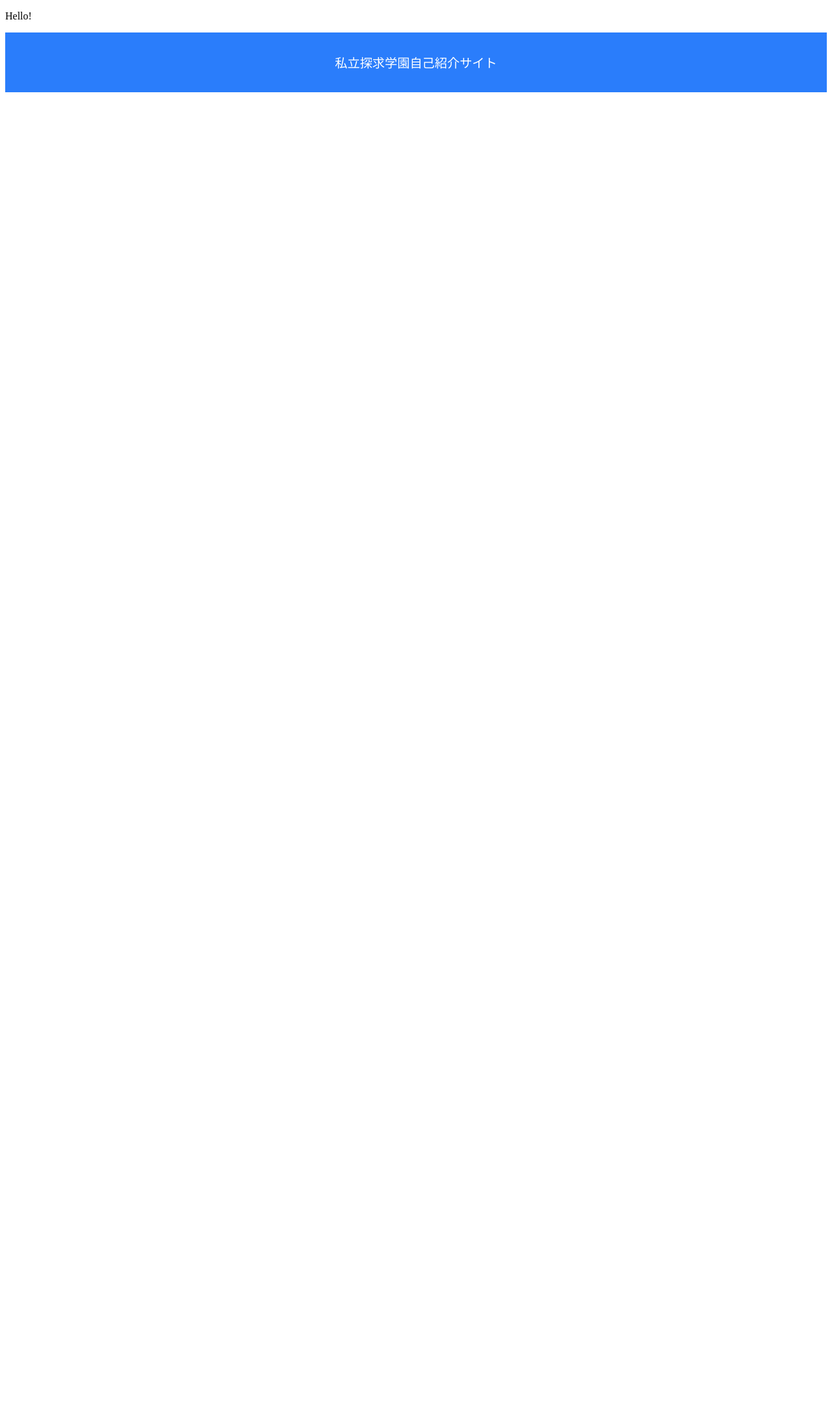
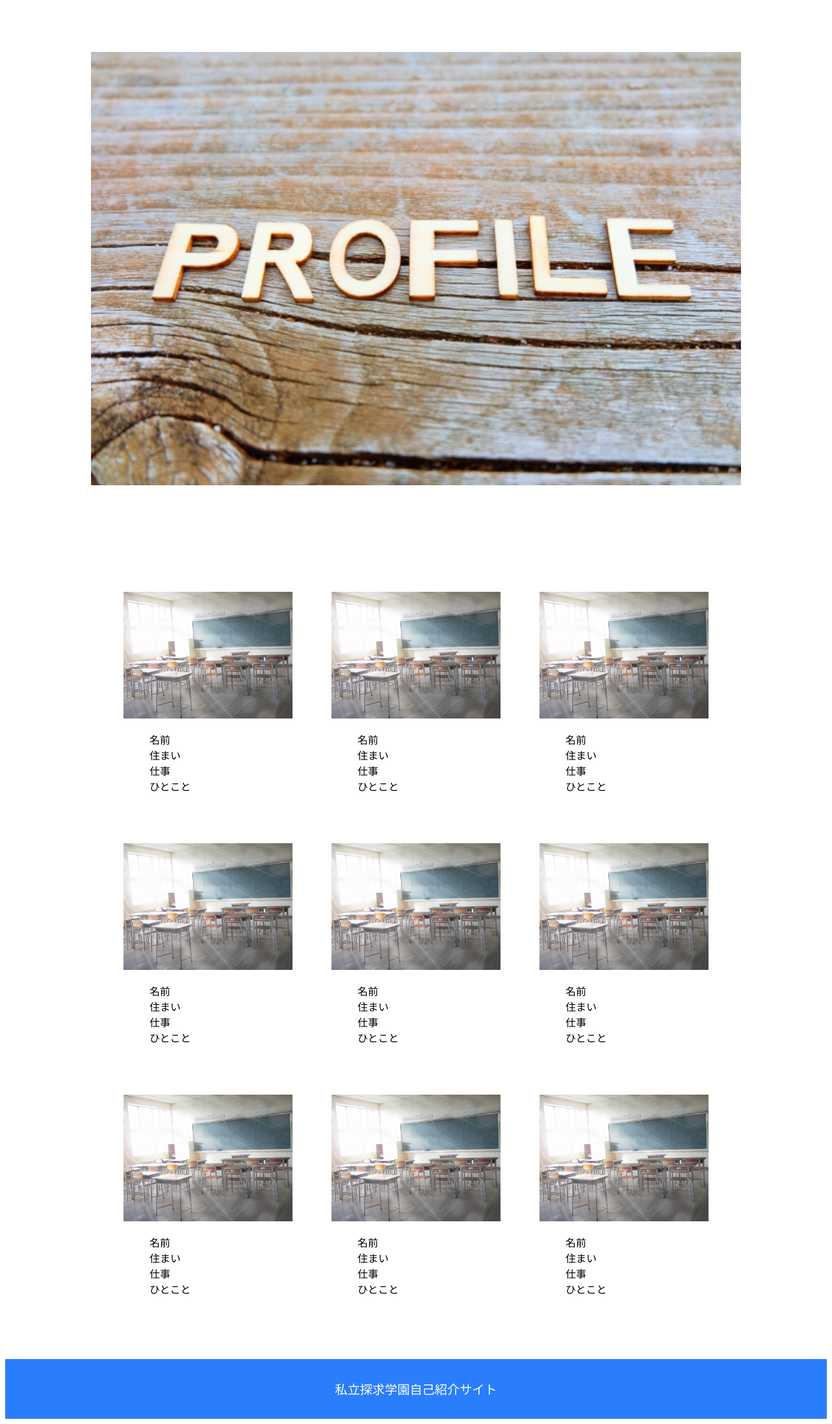
Before and after one commit to yokoyokohiyoko/gikyusai2020summer-peach, a PHP site: page / in a window 1280 px wide. Shown: the part 86-2278 px from the top of the page at 65% size. Before the commit the page ends 228 px from the top, so only its background shows below. Run offline with PHP 8.4, Linux system fonts and the light colour scheme.

Commit message:
first commit

```diff
--- a/index.html
+++ b/index.html
@@ -2,18 +2,15 @@
 <html lang="ja">
 
 <head>
-  <meta charset= "UTF-8">
+  <meta charset="UTF-8">
   <title>私立探求学園自己紹介サイト</title>
   <meta name="viewport" content="width=device-width">
-  <link rel="stylesheet" href="css/style.css">
-  <link rel="stylesheet" href="css/normarize.css">
-
+  <link rel="stylesheet" href="style.css">
 </head>
 
 <body>
 
   <header>
-
     <div class="header-container">
       <div class="header-menu">
         <p>トップページ</p>
@@ -22,15 +19,115 @@
         <p>一覧ページ</p>
       </div>
     </div>
-
   </header>
 
-<div>
+  <section class="main-visual">
+    <div class="container">
+      <div class="content">
+        <!-- ここにHTMLを書き込みます -->
+        <img src="./img/profile.jpg" alt="自己紹介">
+      </div>
+    </div>
+  </section>
 
-  <p>Hello!</p>
+  <section class="wrapper">
+    <div class="container">
+      <div class="content">
+        <!-- ここにHTMLを書き込みます -->
+      </div>
+    </div>
+  </section>
 
+  <section class="profile">
+    <div class="container">
+      <div class="content">
+        <!-- ここにHTMLを書き込みます -->
+        <div class="grid">
+          <div class="item">
+            <img src="./img/297242_m.jpg" alt="">
+            <ul>
+              <li>名前</li>
+              <li>住まい</li>
+              <li>仕事</li>
+              <li>ひとこと</li>
+            </ul>
           </div>
-
+          <div class="item">
+            <img src="./img/297242_m.jpg" alt="">
+            <ul>
+              <li>名前</li>
+              <li>住まい</li>
+              <li>仕事</li>
+              <li>ひとこと</li>
+            </ul>
+          </div>
+          <div class="item">
+            <img src="./img/297242_m.jpg" alt="">
+            <ul>
+              <li>名前</li>
+              <li>住まい</li>
+              <li>仕事</li>
+              <li>ひとこと</li>
+            </ul>
+          </div>
+          <div class="item">
+            <img src="./img/297242_m.jpg" alt="">
+            <ul>
+              <li>名前</li>
+              <li>住まい</li>
+              <li>仕事</li>
+              <li>ひとこと</li>
+            </ul>
+          </div>
+          <div class="item">
+            <img src="./img/297242_m.jpg" alt="">
+            <ul>
+              <li>名前</li>
+              <li>住まい</li>
+              <li>仕事</li>
+              <li>ひとこと</li>
+            </ul>
+          </div>
+          <div class="item">
+            <img src="./img/297242_m.jpg" alt="">
+            <ul>
+              <li>名前</li>
+              <li>住まい</li>
+              <li>仕事</li>
+              <li>ひとこと</li>
+            </ul>
+          </div>
+          <div class="item">
+            <img src="./img/297242_m.jpg" alt="">
+            <ul>
+              <li>名前</li>
+              <li>住まい</li>
+              <li>仕事</li>
+              <li>ひとこと</li>
+            </ul>
+          </div>
+          <div class="item">
+            <img src="./img/297242_m.jpg" alt="">
+            <ul>
+              <li>名前</li>
+              <li>住まい</li>
+              <li>仕事</li>
+              <li>ひとこと</li>
+            </ul>
+          </div>
+          <div class="item">
+            <img src="./img/297242_m.jpg" alt="">
+            <ul>
+              <li>名前</li>
+              <li>住まい</li>
+              <li>仕事</li>
+              <li>ひとこと</li>
+            </ul>
+          </div>
+        </div>
+      </div>
+    </div>
+  </section>
 
   <footer>
     <p>私立探求学園自己紹介サイト</p>
--- a/style.css
+++ b/style.css
@@ -3,12 +3,10 @@
   background-color: #2A7DFB;
   font-size: 1.2vw;
   color: #ffffff;
-
 }
 
 .header-container{
   display: flex;
-
 }
 
 .header-menu{
@@ -16,6 +14,35 @@
   padding: 1% 0;
 }
 
+/* 編集箇所*/
+.main-visual .container{
+  max-width:1000px;
+  margin:0px auto;
+  padding:80px 0px;
+}
+
+.content img {
+  width: 100%;
+}
+
+.profile .container{
+  max-width:1000px;
+  margin:0px auto;
+  padding:80px 0px;
+}
+
+.grid{
+  display: grid;
+  gap: 60px;
+  grid-template-columns: repeat(auto-fit, minmax(240px,1fr));
+  margin: 0 50px;
+}
+
+.grid li {
+  list-style: none;
+
+}
+/* ここまで */
 
 footer{
   background-color: #2A7DFB;
```
Also changed, not shown: img/297242_m.jpg (added), img/computer_screen_programming 1.png (added), img/profile.jpg (added), 1 other file. Lines whose indentation alone changed are shown as unchanged.
